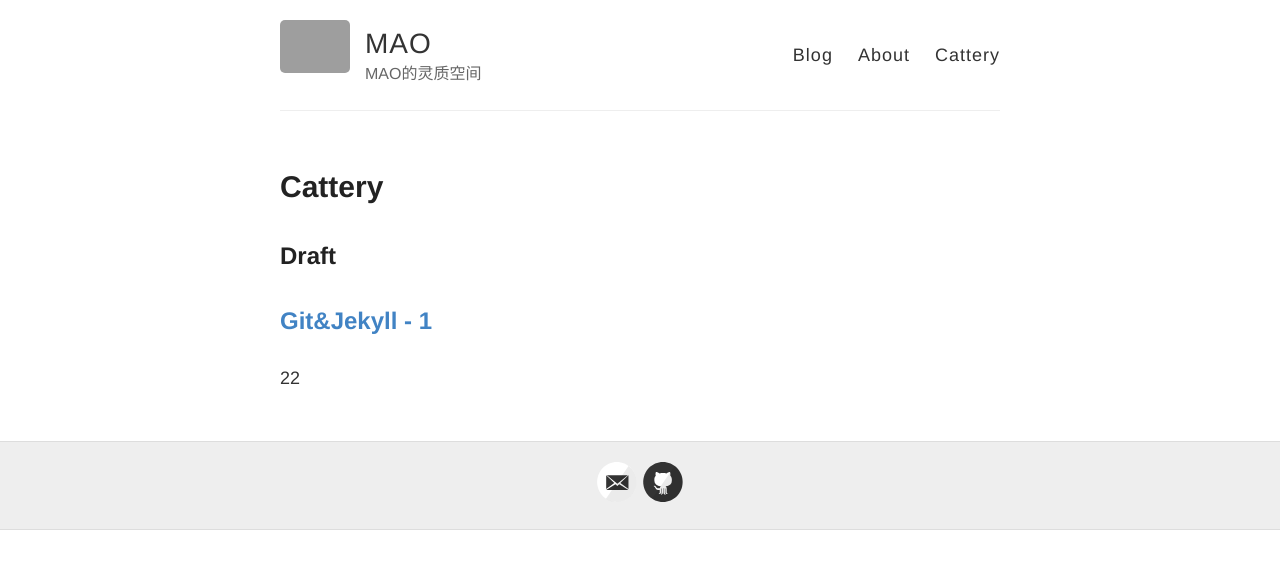
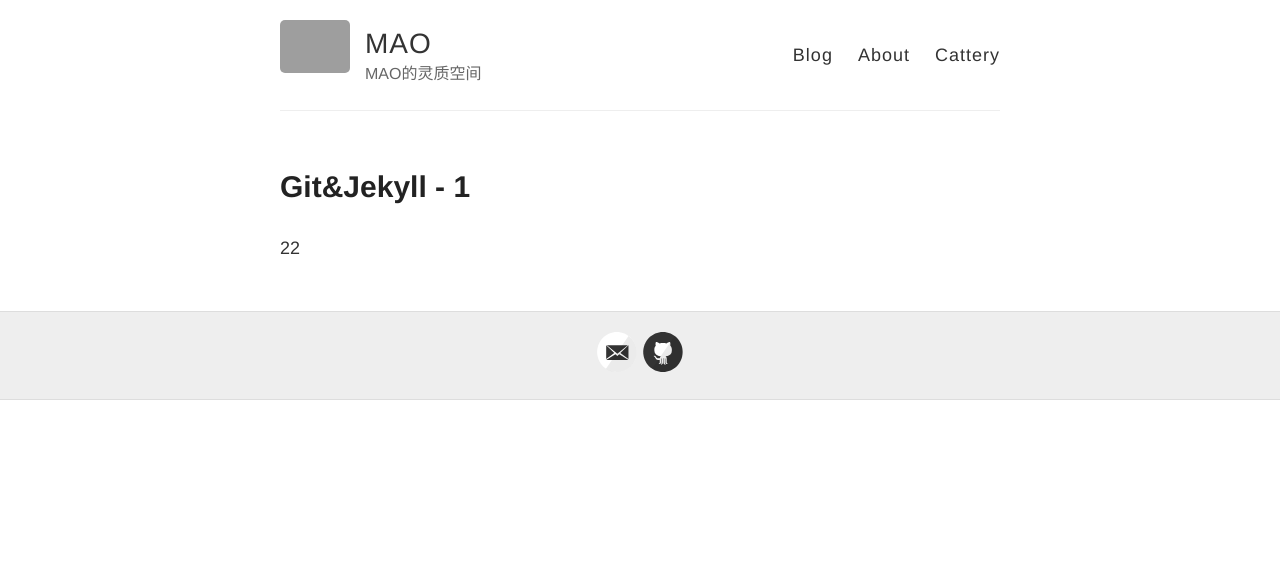
Before and after one commit to RuifMaxx/formalweb, a Jekyll site: the page built from cattery.md, in a window 1280 px wide. Shown: the top 569 px of the page. Built offline with Jekyll 4.4.1, drawn with Linux system fonts in a browser that asks for light colours; grey boxes are pictures that could not be loaded.

Commit message:
Update cattery.md

```diff
--- a/cattery.md
+++ b/cattery.md
@@ -1,15 +1,13 @@
 ---
 layout: page
-title: Cattery
 permalink: /cattery/
 ---
 
-## Draft
 {% for draft in site.draft %}
-  <h2>
+  <h1>
     <a href="{{ draft.url }}">
       {{ draft.name }} - {{ draft.position }}
     </a>
-  </h2>
+  </h1>
   <p>{{ draft.content | markdownify }}</p>
 {% endfor %}
```
